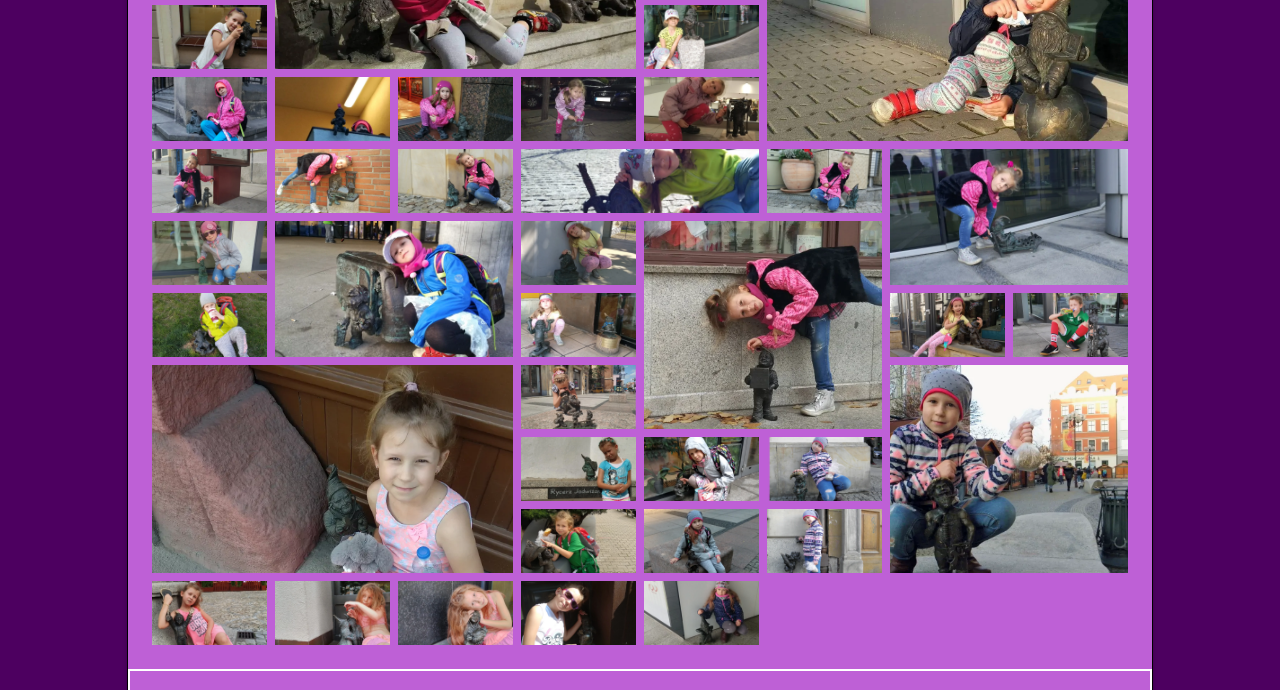
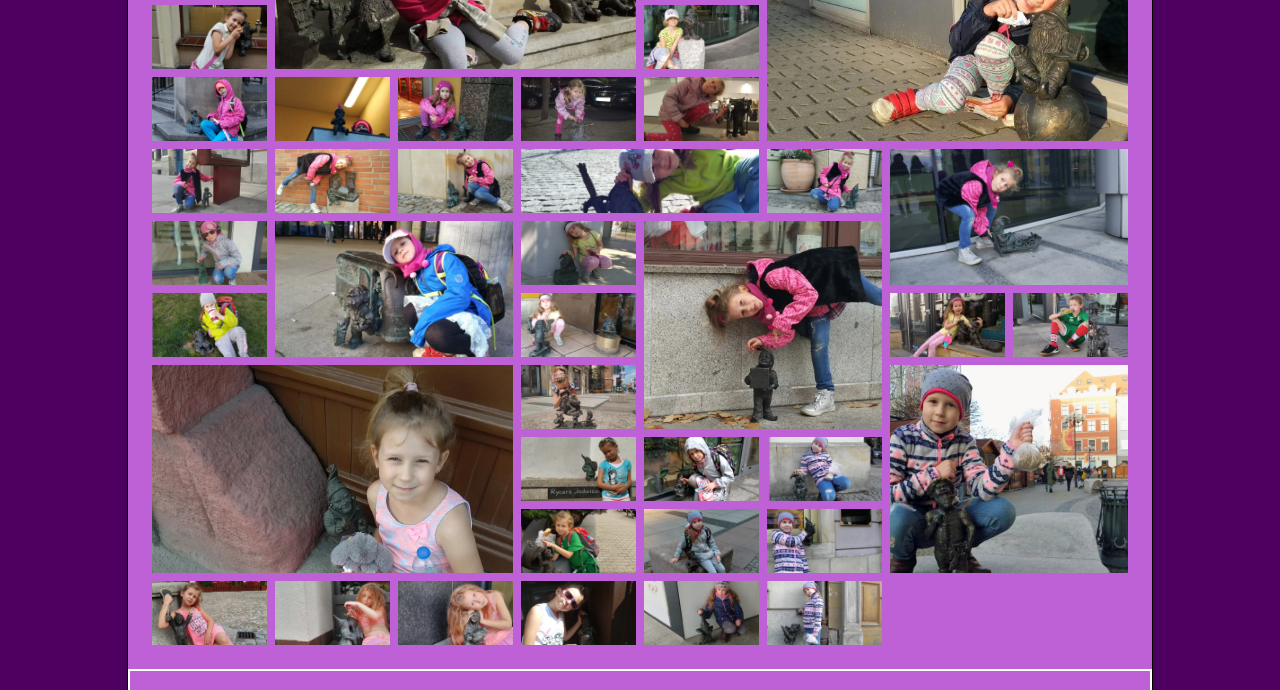
Before and after one commit to KrzysztofNyrek/JagodaWebPage, a website: page subpage/krasnale.html in a window 1280 px wide. Shown: the part 972-1662 px from the top of the page. Drawn offline with nearby package versions, Linux system fonts and the light colour scheme; files that its build step writes are made by us from their sources.

Commit message:
Added 75's photo to gallery

```diff
--- a/sass/_gallery.scss
+++ b/sass/_gallery.scss
@@ -377,6 +377,11 @@
       grid-column: 6 / span 1;
       @include img_click;
     }
+    &--74 {
+      grid-row: 21 / span 1;
+      grid-column: 6 / span 1;
+      @include img_click;
+    }
   }
   &__img{
     width:100%;
--- a/subpage/krasnale.html
+++ b/subpage/krasnale.html
@@ -96,6 +96,7 @@
         <figure class="gallery__item gallery__item--72"><img src="../img/krasnale/krasnal_72.webp" alt="Jagoda z siedemdziesiątym drugim krasnalem." class="gallery__img"></figure>
         <figure class="gallery__item gallery__item--73"><img src="../img/krasnale/krasnal_73.webp" alt="Jagoda z siedemdziesiątym trzecim krasnalem." class="gallery__img"></figure>
         <figure class="gallery__item gallery__item--74"><img src="../img/krasnale/krasnal_74.webp" alt="Jagoda z siedemdziesiątym czwartym krasnalem." class="gallery__img"></figure>
+        <figure class="gallery__item gallery__item--75"><img src="../img/krasnale/krasnal_75.webp" alt="Jagoda z siedemdziesiątym piątym krasnalem." class="gallery__img"></figure>
       </section>
       <footer class="footer"><img src="../img/favicon_adnotio.png" alt="Logo Adnotio." class="adnotio__img"><p class="footer__text">&#169; Adnotio</p></footer>
     </div>
```
Also changed, not shown: img/krasnale/krasnal_75.webp (added).
